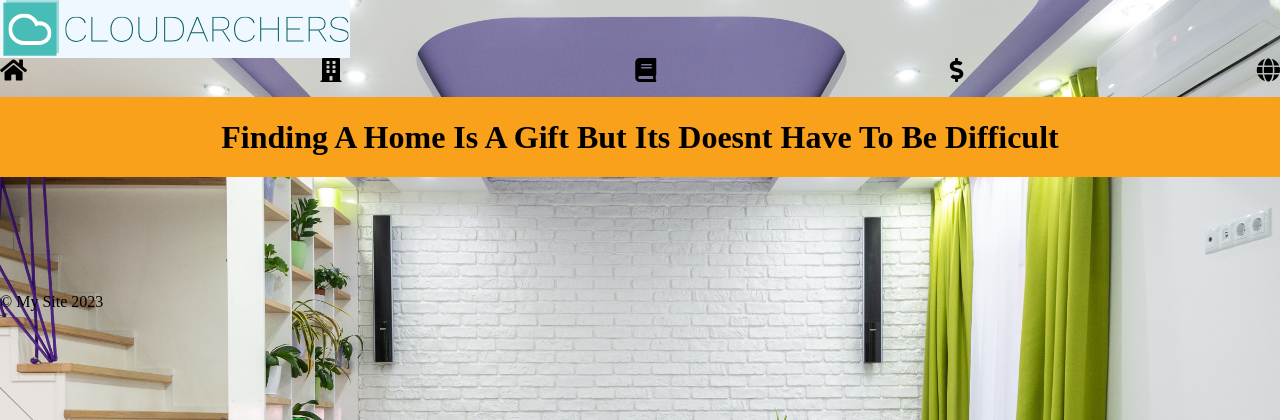
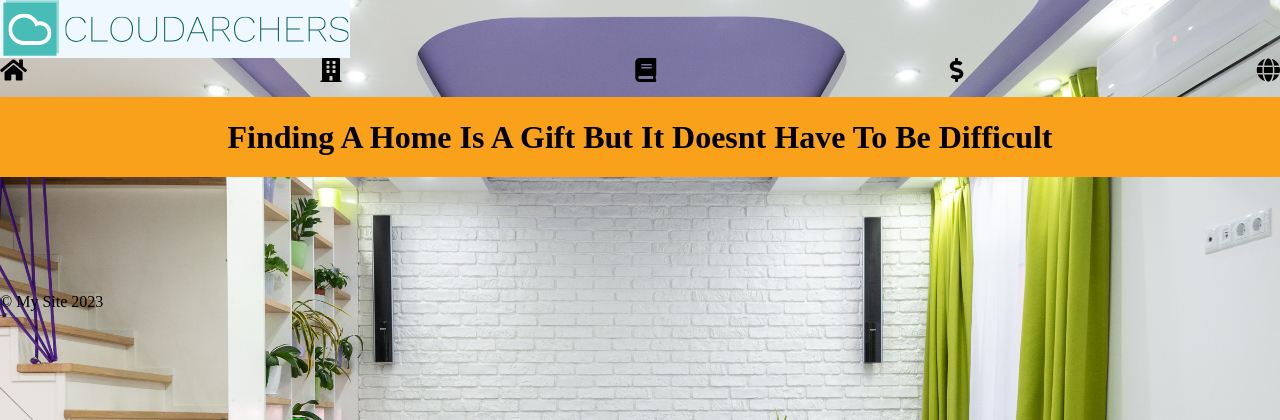
Before and after one commit to tamiediseno/cloud, a Django app: page /properties/ in a window 1280 px wide. Shown: the top 420 px of the page. Run offline with Django 4.2, Linux system fonts and the light colour scheme; data that the repository does not hold is empty.

Commit message:
Update property_list.html

```diff
--- a/real_estate/templates/main/property_list.html
+++ b/real_estate/templates/main/property_list.html
@@ -12,7 +12,7 @@
         <i class="fas fa-globe" data-type="main"></i>
     </div>
     <div class="message">
-        <h1>finding  a home is a gift but its doesnt have to be difficult</h1>
+        <h1>finding  a home is a gift but it doesnt have to be difficult</h1>
     </div>
     <!-- Add a container element for the properties -->
     <div class="properties">
```
